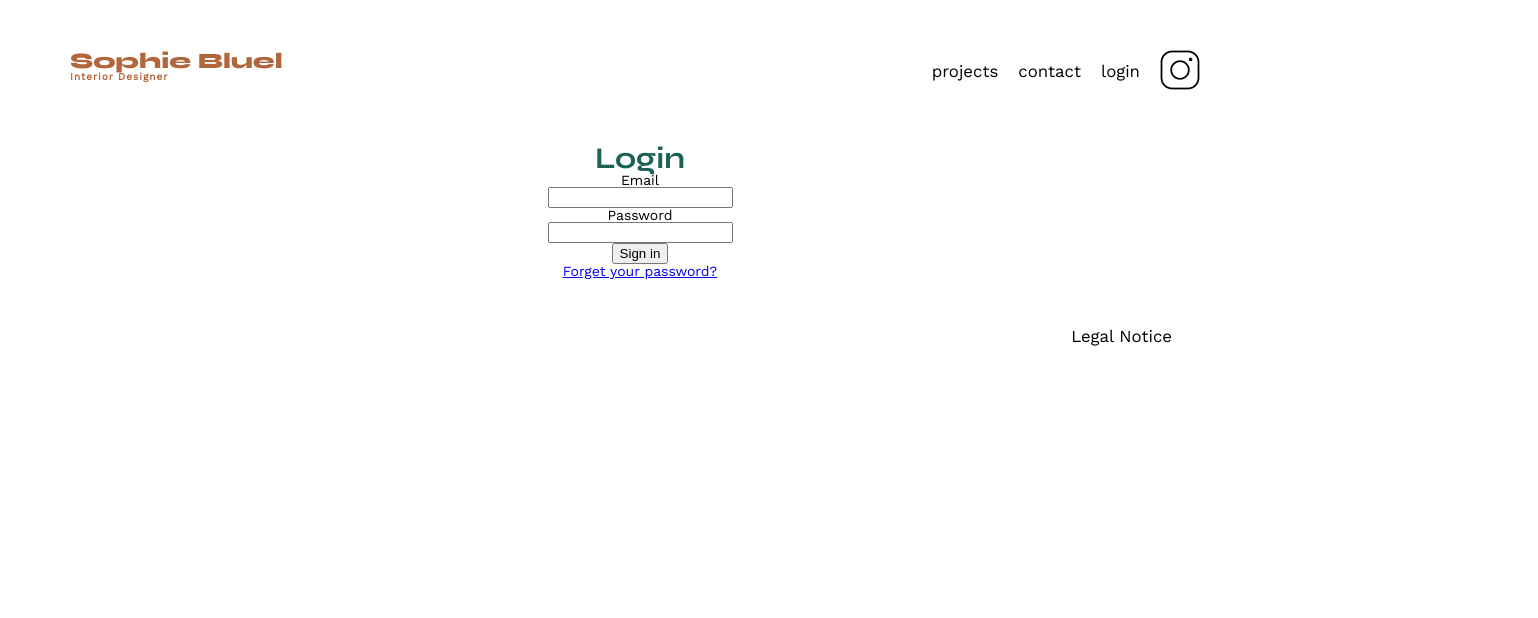
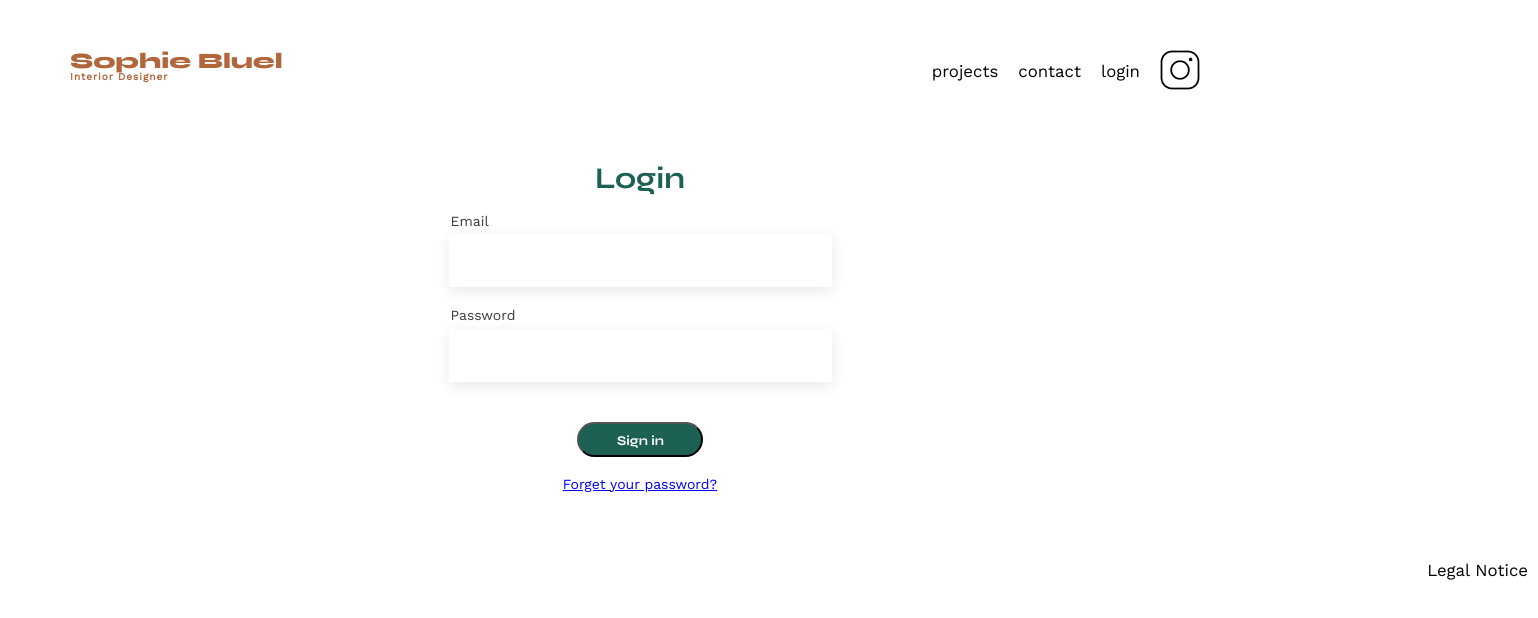
Before and after one commit to KerelosMikhail/Sophie-Bluel-website, a plain HTML site: page FrontEnd/login.html in a window 1280 px wide. Shown: the whole page, 1538 px wide, since content can reach past the window. Drawn offline with nearby package versions, Linux system fonts and the light colour scheme.

Commit message:
Finishing the Login Layout

```diff
--- a/FrontEnd/assets/style.css
+++ b/FrontEnd/assets/style.css
@@ -261,6 +261,12 @@ footer nav ul {
   display: flex;
   justify-content: flex-end;
   margin: 2em;
+  width: 1440px;
+  height: 60px;
+  top: 964px;
+  font-family: work sans;
+  font-size: 14px;
+  font-weight: 300;
 }
 /*
 	Step 1.2: Implementing the Job Filter: Adding Filters to Display Jobs by Category
@@ -289,6 +295,9 @@ footer nav ul {
   color: #fff;
 }
 
+/*
+  Login page
+*/
 #login {
   display: flex;
   flex-direction: column;
@@ -296,7 +305,7 @@ footer nav ul {
   align-content: center;
 }
 
-#loginSubForm{
+#loginSubForm {
   display: flex;
   flex-direction: column;
   align-items: center;
@@ -304,7 +313,46 @@ footer nav ul {
   width: 379px;
 }
 
-#login-email login-password{
-  margin: 10px;
+#login-email,
+#login-password {
+  width: 379px;
+  height: 51px;
+  top: 338px;
+  left: 530px;
+  background: #ffffff;
+  box-shadow: 0px 4px 14px rgba(0, 0, 0, 0.09);
+  border: none;
+  margin-bottom: 20px;
+}
 
+.form-label {
+  font-family: "Work Sans";
+  font-size: 14px;
+  color: #3d3d3d;
+  line-height: 16.42px;
+  font-weight: 500;
+  align-self: flex-start;
+  margin-bottom: 5px;
 }
+
+#loginSubForm button {
+  width: 126px;
+  height: 35px;
+  background: #1d6154;
+  border-radius: 60px;
+  top: 529px;
+  left: 656px;
+  padding: 9px 38px 9px 38px;
+  gap: 10px;
+  font-family: "Syne";
+  color: #ffffff;
+  line-height: 16.8px;
+  font-weight: 700;
+  text-align: center;
+  margin: 20px auto;
+  white-space: nowrap;
+}
+
+#login-title {
+  margin: 20px auto;
+}
--- a/FrontEnd/login.html
+++ b/FrontEnd/login.html
@@ -28,11 +28,11 @@
     </header>
     <main>
       <section id="login">
-        <h2>Login</h2>
+        <h2 id="login-title">Login</h2>
         <form id="loginSubForm">
-          <label for="login-email">Email</label>
+          <label for="login-email" class="form-label">Email</label>
           <input type="email" name="email" id="login-email" />
-          <label for="login-password">Password</label>
+          <label for="login-password" class="form-label">Password</label>
           <input type="password" id="login-password" name="password" />
           <button type="submit">Sign in</button>
           <a href="#">Forget your password?</a>
```
